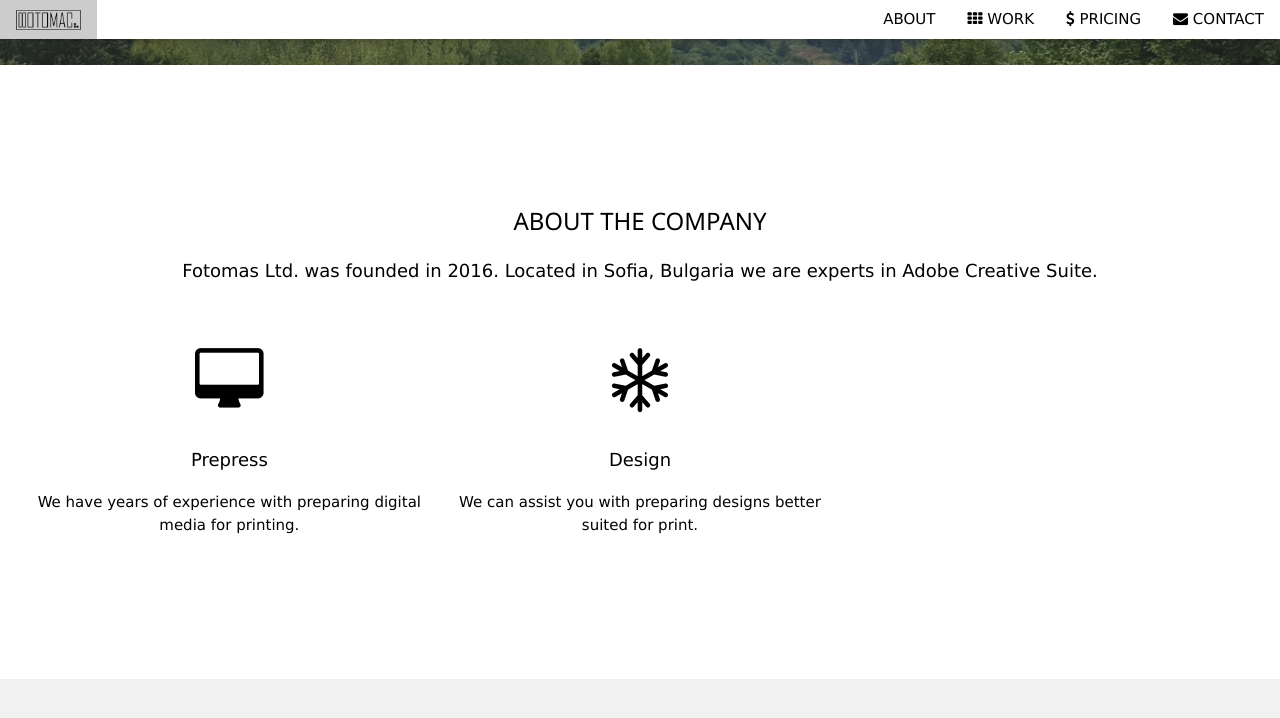
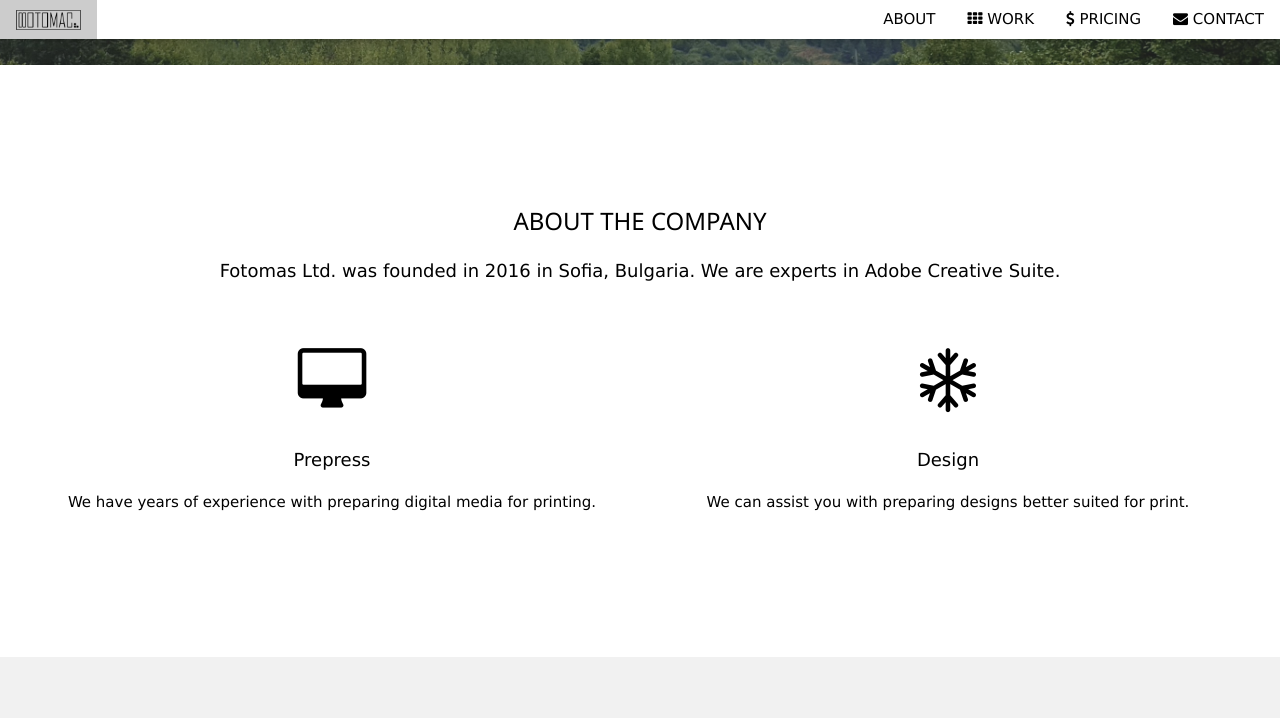
Before and after one commit to fotomas2016/fotomas2016.github.io, a Jekyll site: the page built from index.html, in a window 1280 px wide and 900 px high, scrolled down 835 px, cut to the strip 0-761 px from the top of the window. Shown: the top 718 px of the strip. Built offline with Jekyll 4.4.1, drawn with Linux system fonts in a browser that asks for light colours.

Commit message:
change about us slogan

```diff
--- a/index.html
+++ b/index.html
@@ -8,14 +8,14 @@ layout: home
 <!-- About Section -->
 <div class="w3-container" style="padding:128px 16px" id="about">
     <h3 class="w3-center">ABOUT THE COMPANY</h3>
-    <p class="w3-center w3-large">Fotomas Ltd. was founded in 2016. Located in Sofia, Bulgaria we are experts in Adobe Creative Suite.</p>
+    <p class="w3-center w3-large">Fotomas Ltd. was founded in 2016 in Sofia, Bulgaria. We are experts in Adobe Creative Suite.</p>
     <div class="w3-row-padding w3-center" style="margin-top:64px">
-      <div class="w3-third">
+      <div class="w3-half">
         <i class="fa fa-desktop w3-margin-bottom w3-jumbo w3-center"></i>
         <p class="w3-large">Prepress</p>
         <p>We have years of experience with preparing digital media for printing.</p>
       </div>
-      <div class="w3-third">
+      <div class="w3-half">
         <i class="fa fa-snowflake-o w3-margin-bottom w3-jumbo"></i>
         <p class="w3-large">Design</p>
         <p>We can assist you with preparing designs better suited for print.</p>
```
